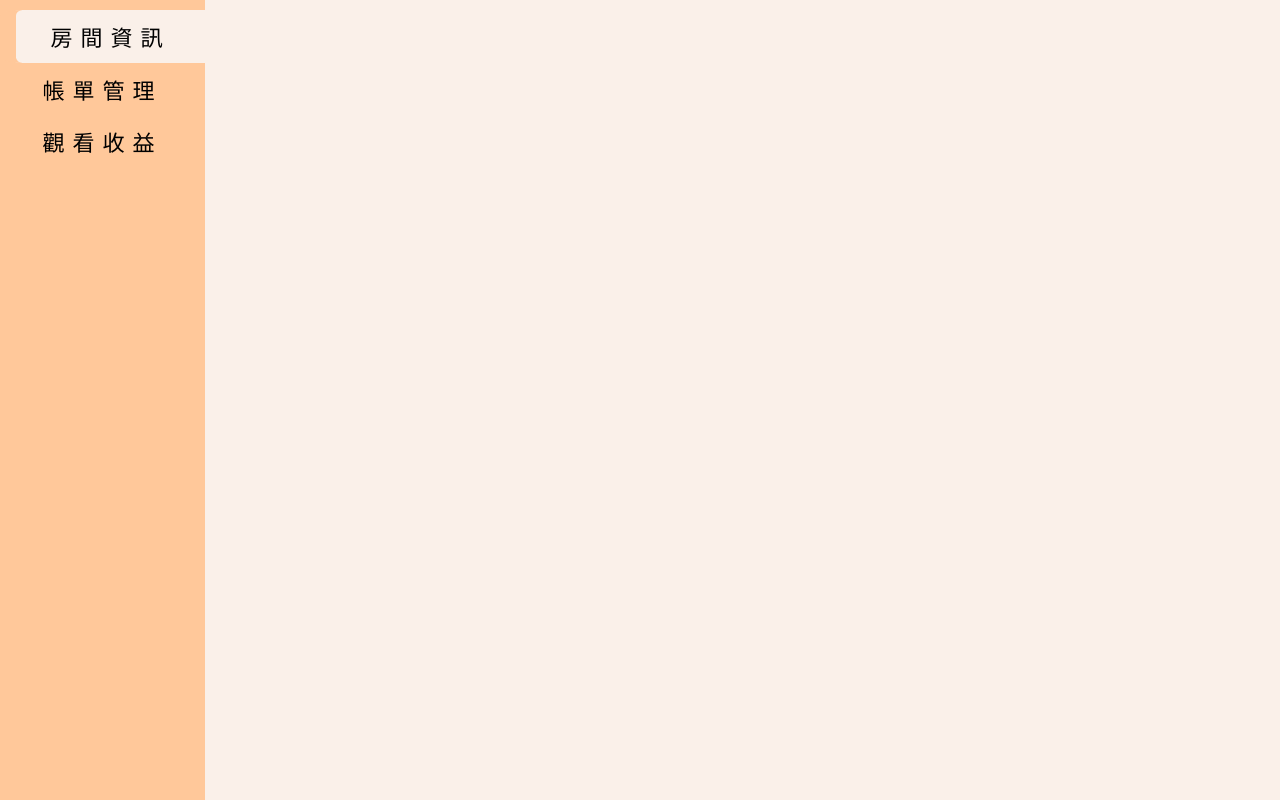
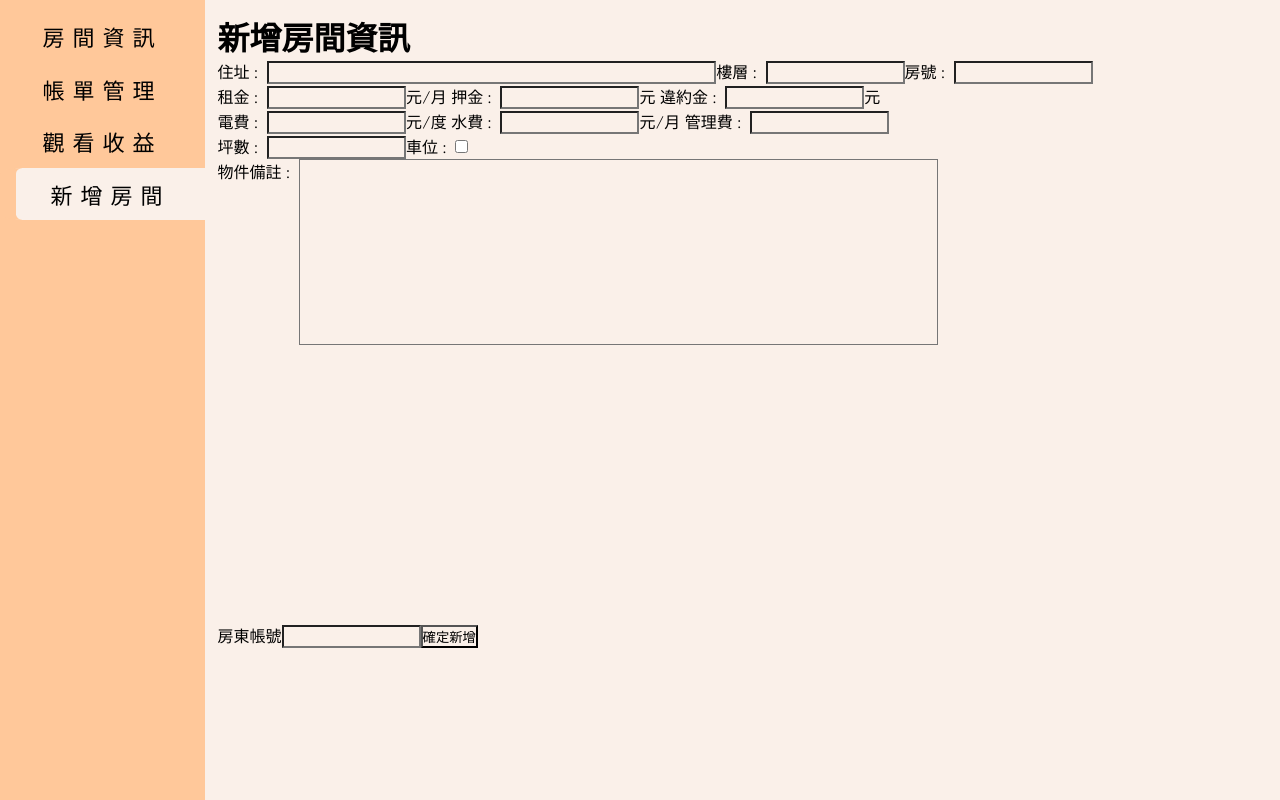
Before and after one commit to Jiuan1231456/F_rent, a Vue app: page /addroom in a window 1280 px wide. Before the commit this address had no page. Built offline with nearby package versions, Linux system fonts and the light colour scheme.

Commit message:
input測試完成 可將填寫資料寫進DB

```diff
--- a/src/components/Header.vue
+++ b/src/components/Header.vue
@@ -18,6 +18,7 @@ export default{
         <RouterLink class="routerItem" :class="{'selectedPage': this.page === 1}" to="/roomdetail">房間資訊</RouterLink>
         <RouterLink class="routerItem" :class="{'selectedPage': this.page === 2}" to="/bill">帳單管理</RouterLink>
         <RouterLink class="routerItem" :class="{'selectedPage': this.page === 3}" to="/benefit">觀看收益</RouterLink>
+        <RouterLink class="routerItem" :class="{'selectedPage': this.page === 4}" to="/addroom">新增房間</RouterLink>
     </div>
 </template>
 
--- a/src/router/index.js
+++ b/src/router/index.js
@@ -33,6 +33,11 @@ const router = createRouter({
       name: 'roomdetail',
       component: () => import('../views/RoomDetail.vue')
     },
+    {
+      path: '/addroom',
+      name: 'addroom',
+      component: () => import('../views/AddRoom.vue')
+    },
   ]
 })
 
--- /dev/null
+++ b/src/views/AddRoom.vue
@@ -0,0 +1,128 @@
+<script>
+import dataStore from "@/stores/dataStore";
+import { mapState, mapActions } from "pinia";
+export default {
+    data() {
+        return {
+            address: "",
+            account: "",//從登入完的暫存抓
+            floor: "",
+            r_id: "",
+            rent_p: "",
+            deposit: "",
+            cut_p: "",
+            eletric_p: "",
+            water_p: "",
+            manage_p: "",
+            acreage: "",
+            parking: false,
+            equip: "",
+        }
+    },
+    computed: {
+        ...mapState(dataStore, ['page','login'])
+    },
+    methods: {
+        ...mapActions(dataStore, ['setPage']),
+        addRoomToDB() {
+            let testObj = {
+                address: this.address,
+                account: this.loginObj.ownerAccount,
+                floor: this.floor,
+                rId: this.rId,
+                rentP: this.rentP,
+                deposit: this.deposit,
+                cutP: this.cutP,
+                eletricP: this.eletricP,
+                waterP: this.waterP,
+                manageP: this.manageP,
+                acreage: this.acreage,
+                parking: this.parking,
+                equip: this.equip,
+            }
+            fetch("http://localhost:8080/room/creatRoom1", {
+                method: "POST",
+                headers: {
+                    "Content-Type": "application/json"
+                },
+                body: JSON.stringify(testObj)
+            })
+                .then(res => res.json())
+                .then(data => {
+                    console.log(data)
+                })
+        }
+
+    },
+    mounted() {
+        this.setPage(4)
+    }
+}
+</script>
+
+<template>
+    <div class="bigArea">
+        <div class="title">
+            <h1>新增房間資訊</h1>
+        </div>
+        <div class="inputArea">
+            <span>住址&nbsp;:&nbsp;&nbsp;</span>
+            <input class="address" type="text" v-model="this.address">
+
+            <span>樓層&nbsp;:&nbsp;&nbsp;</span>
+            <input class="floor" type="text" v-model="this.floor">
+
+            <span>房號&nbsp;:&nbsp;&nbsp;</span>
+            <input class="rId" type="text" v-model="this.rId">
+            <br>
+            <span>租金&nbsp;:&nbsp;&nbsp;</span>
+            <input class="rentP" type="text" v-model="this.rentP">元/月
+
+            <span>押金&nbsp;:&nbsp;&nbsp;</span>
+            <input class="deposit" type="text" v-model="this.deposit">元
+
+            <span>違約金&nbsp;:&nbsp;&nbsp;</span>
+            <input class="cutP" type="text" v-model="this.cutP">元
+            <br>
+            <span>電費&nbsp;:&nbsp;&nbsp;</span>
+            <input class="eletricP" type="text" v-model="this.eletricP">元/度
+
+            <span>水費&nbsp;:&nbsp;&nbsp;</span>
+            <input class="waterP" type="text" v-model="this.waterP">元/月
+
+            <span>管理費&nbsp;:&nbsp;&nbsp;</span>
+            <input class="manageP" type="text" v-model="this.manageP">
+            <br>
+            <span>坪數&nbsp;:&nbsp;&nbsp;</span>
+            <input class="acreage" type="text" v-model="this.acreage">
+
+            <span>車位&nbsp;:&nbsp;&nbsp;</span>
+            <input class="parking" type="checkbox" v-model="this.parking">
+        </div>
+        <div class="roomDetailDiv">
+            <span>物件備註&nbsp;:&nbsp;&nbsp;</span>
+            <textarea class="equip" style="resize: none; width: 80%; height: 40%;" v-model="this.equip"></textarea>
+        </div>
+        <span>房東帳號</span>
+        <input type="text" v-model="this.account">
+        <button @click="addRoomToDB()">確定新增</button>
+    </div>
+</template>
+
+<style scoped lang="scss">
+.bigArea {
+    width: 80%;
+    padding: 1%;
+    position: relative;
+}
+
+.address {
+    width: 45%;
+}
+
+.roomDetailDiv {
+    width: 80%;
+    height: 60%;
+    display: flex;
+}
+</style>
--- a/src/views/RoomDetail.vue
+++ b/src/views/RoomDetail.vue
@@ -2,7 +2,7 @@
 import dataStore from "@/stores/dataStore";
 import { mapState, mapActions } from "pinia";
 export default {
-    data(){
+    data() {
         return {
 
         }
@@ -11,19 +11,43 @@ export default {
         ...mapState(dataStore, ['page'])
     },
     methods: {
-        ...mapActions(dataStore,['setPage'])
+        ...mapActions(dataStore, ['setPage'])
     },
-    mounted(){
+    mounted() {
         this.setPage(1)
     }
 }
 </script>
 
 <template>
-    <h2>這是房間頁面</h2>
-    <p>{{ this.page }}</p>
+    <div class="bigArea">
+        <table class="roomList">
+            <tr>
+                <th style="width: 4%;">項次</th>
+                <th style="width: 7%;">地址</th>
+                <th style="width: 35%;">樓層</th>
+                <th style="width: 11%;">房號</th>
+                <th style="width: 16%;">租金</th>
+                <th style="width: 16%;">結束時間</th>
+                <th style="width: 11%;">結果</th>
+            </tr>
+
+            <tr>
+                <td style="width: 4%;"></td>
+                <td style="width: 7%;">編號</td>
+                <td style="width: 35%;">名稱</td>
+                <td style="width: 11%;">狀態</td>
+                <td style="width: 16%;">開始時間</td>
+                <td style="width: 16%;">結束時間</td>
+                <td style="width: 11%;">結果</td>
+            </tr>
+        </table>
+    </div>
 </template>
 
 <style scoped lang="scss">
-
+.bigArea{
+    width: 80%;
+    padding: 1%;
+}
 </style>
```
